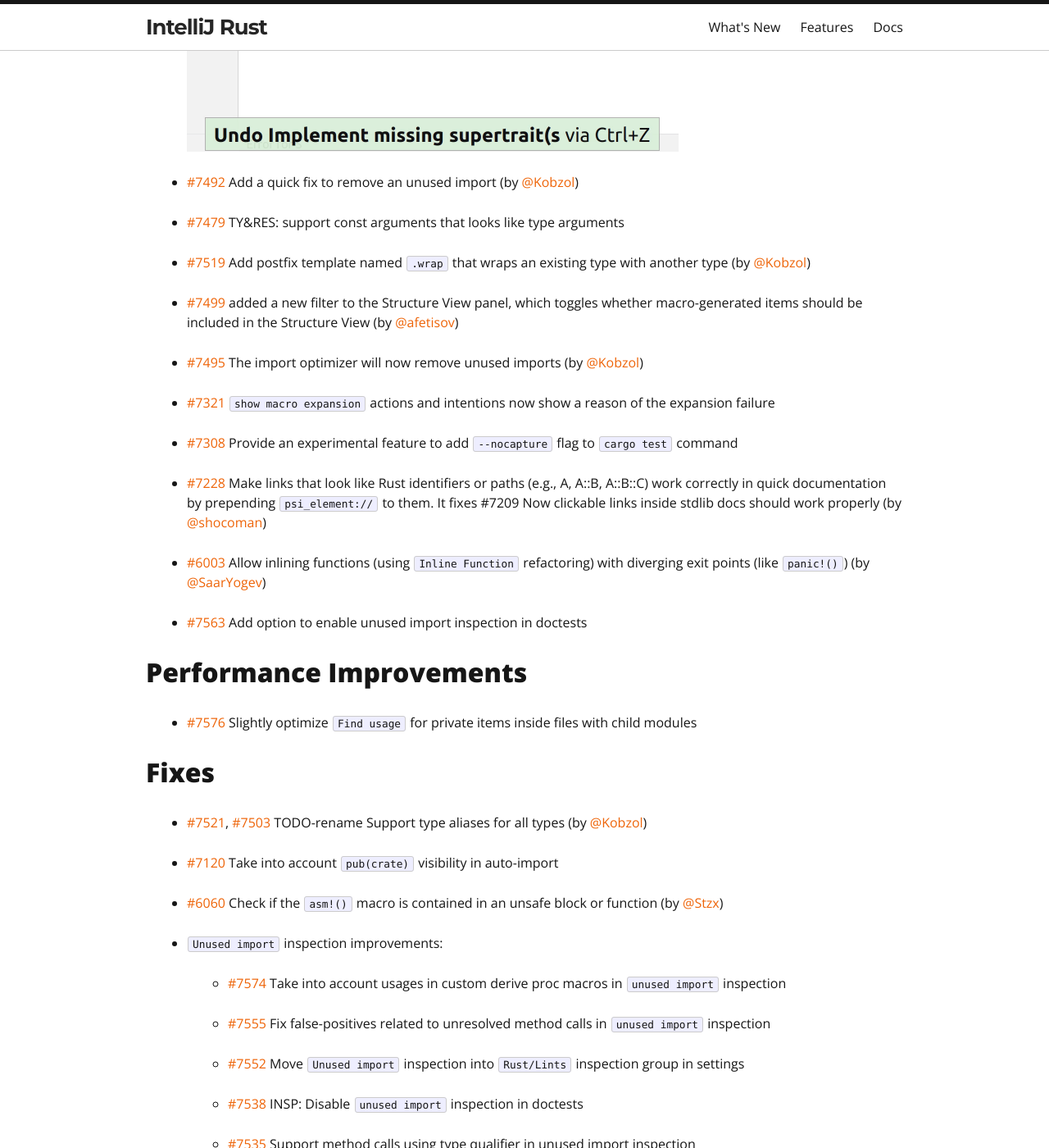
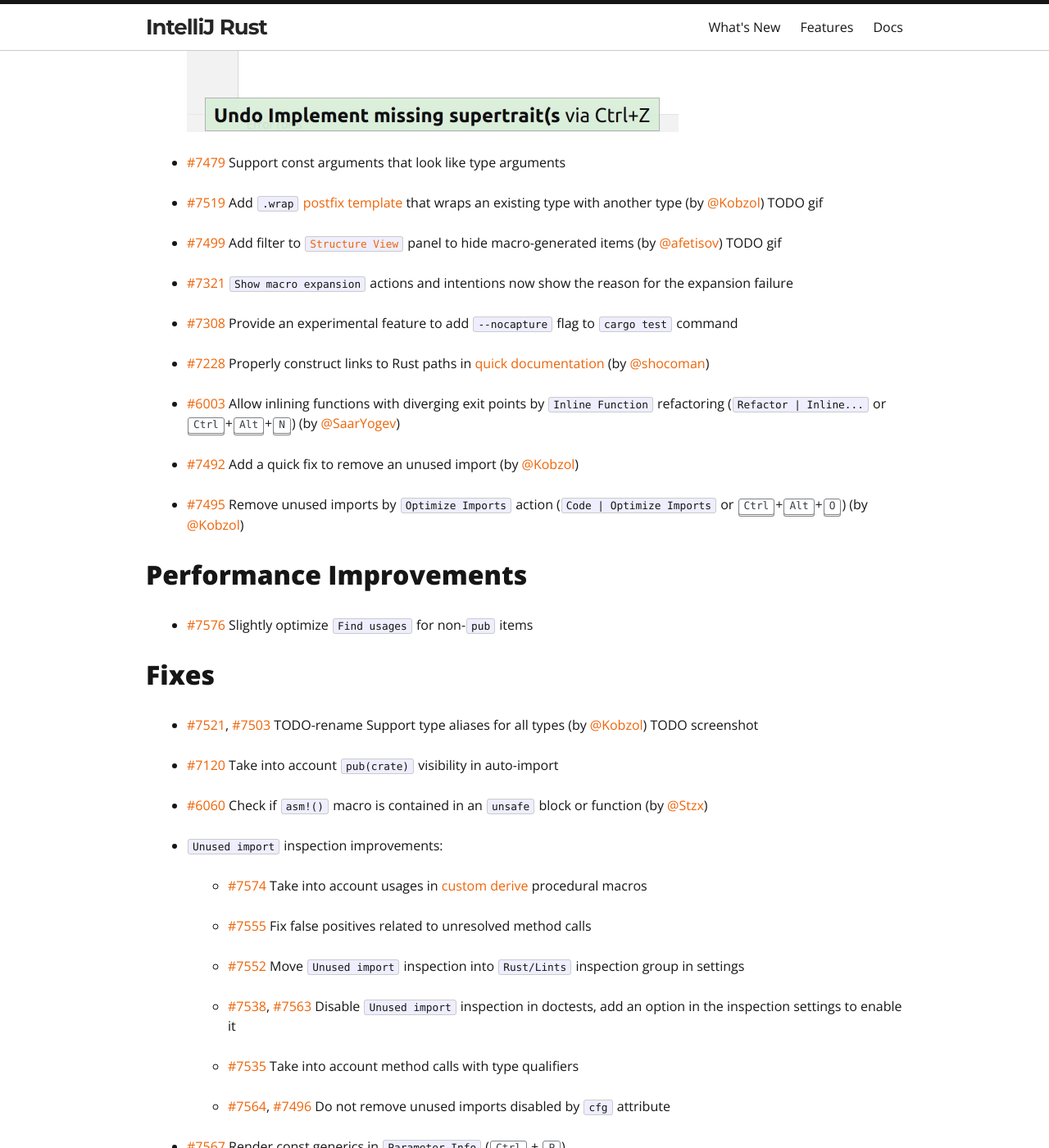
Before and after one commit to intellij-rust/intellij-rust.github.io, a Jekyll site: the page built from _posts/2021-08-02-changelog-152.markdown, in a window 1280 px wide and 1400 px high, scrolled down 3440 px. Shown: the whole window at 82% size. Built offline with Jekyll 4.4.1, drawn with Linux system fonts in a browser that asks for light colours; nearby versions of some CDN libraries; some web fonts are replaced; some of the changed text lies outside the part shown.

Commit message:
Fix comments

```diff
--- a/_posts/2021-08-02-changelog-152.markdown
+++ b/_posts/2021-08-02-changelog-152.markdown
@@ -7,24 +7,24 @@
 
 ## New Features
 
-* Introduce new intention actions:
+* Introduce new [intention actions]:
 
   * [#7480] `Implement Trait` to implement a trait for a `struct` or `enum` (by [@Kobzol])
 
     {% include gif-img.html path="/assets/posts/changelog-152/implement-trait" w="600px" %}
 
-    This intention action simplifies writing of trait impls. It automatically fills in `struct`/`enum`
+    This intention action simplifies writing of trait `impl`s. It automatically fills in `struct`/`enum`
     generics, generates implementations of trait members and allows you to replace trait generics.
 
-  * [#6838] `Convert function to closure` to convert a local named function to closure (by [@nschoellhorn])
+  * [#6838] `Convert function to closure` to convert a local function to a closure (by [@nschoellhorn])
 
     {% include gif-img.html path="/assets/posts/changelog-152/convert-function-to-closure" w="600px" %}
 
-  * [#6813] `Convert closure to function` to convert a lambda expression to a local named function (by [@nschoellhorn])
+  * [#6813] `Convert closure to function` to convert a closure to a local named function (by [@nschoellhorn])
 
     {% include gif-img.html path="/assets/posts/changelog-152/convert-closure-to-function" w="600px" %}
 
-  * [#6414] `Replace successive '_' with '..'` to replace redundant wildcards with a single `..` (by [@zeroeightysix])
+  * [#6414] `Replace successive '_' with '..'` to replace redundant `_` patterns with a single `..` (by [@zeroeightysix])
 
     {% include gif-img.html path="/assets/posts/changelog-152/replace-wildcards" w="600px" %}
 
@@ -34,83 +34,82 @@
 
 * Completion improvements:
 
-  * [#7487], [#7551], [#7536] Add completion for lambdas in expression positions that expect a function (by [@Kobzol])
+  * [#7487], [#7551], [#7536] Complete closure expressions in positions that expect a callable (by [@Kobzol])
 
     {% include gif-img.html path="/assets/posts/changelog-152/lambda-completion" w="600px" %}
 
-  * [#7481] Add completion for `pub(crate)` and `pub()` visibility modifers (by [@Kobzol])
+  * [#7481] Complete `pub(crate)` and `pub()` visibility modifiers (by [@Kobzol])
 
-  * [#6410] Add completion for layouts in `#[repr()]` attributes (by [@zeroeightysix])
+  * [#6410] Complete [layouts] in [`repr`] attributes (by [@zeroeightysix])
 
-  * [#7534], [#7571] Improve completion of items inside impl trait (by [@Kobzol])
+  * [#7534], [#7571] Improve completion for items inside `impl` blocks (by [@Kobzol])
 
     {% include gif-img.html path="/assets/posts/changelog-152/completion-member" w="600px" %}
 
-* [#7532] Add quick fix to implement missing supertrait(s) for a trait impl block (by [@Kobzol])
+* [#7532] Provide quick-fix to implement missing supertraits for `impl` block (by [@Kobzol])
 
   {% include gif-img.html path="/assets/posts/changelog-152/implement-supertraits" w="600px" %}
 
-* [#7492] Add a quick fix to remove an unused import (by [@Kobzol])
+* [#7479] Support const arguments that look like type arguments
 
-* [#7479] TY&RES: support const arguments that looks like type arguments
+* [#7519] Add `.wrap` [postfix template] that wraps an existing type with another type (by [@Kobzol])
+  TODO gif
 
-* [#7519] Add postfix template named `.wrap` that wraps an existing type with another type (by [@Kobzol])
+* [#7499] Add filter to [`Structure View`] panel to hide macro-generated items (by [@afetisov])
+  TODO gif
 
-* [#7499] added a new filter to the Structure View panel, which toggles whether macro-generated items
-  should be included in the Structure View (by [@afetisov])
-
-* [#7495] The import optimizer will now remove unused imports (by [@Kobzol])
-
-* [#7321] `show macro expansion` actions and intentions now show a reason of the expansion failure
+* [#7321] `Show macro expansion` actions and intentions now show the reason for the expansion failure
 
 * [#7308] Provide an experimental feature to add `--nocapture` flag to `cargo test` command
 
-* [#7228] Make links that look like Rust identifiers or paths (e.g., A, A::B, A::B::C) work correctly in
-  quick documentation by prepending `psi_element://` to them. It fixes #7209
-  Now clickable links inside stdlib docs should work properly (by [@shocoman])
+* [#7228] Properly construct links to Rust paths in [quick documentation] (by [@shocoman])
 
-* [#6003] Allow inlining functions (using `Inline Function` refactoring) with diverging exit points
-  (like `panic!()`) (by [@SaarYogev])
+* [#6003] Allow inlining functions with diverging exit points by `Inline Function` refactoring
+  (`Refactor | Inline...` or <kbd>Ctrl</kbd>+<kbd>Alt</kbd>+<kbd>N</kbd>) (by [@SaarYogev])
 
-* [#7563] Add option to enable unused import inspection in doctests
+* [#7492] Add a quick fix to remove an unused import (by [@Kobzol])
+
+* [#7495] Remove unused imports by `Optimize Imports` action (`Code | Optimize Imports` or <kbd>Ctrl</kbd>+<kbd>Alt</kbd>+<kbd>O</kbd>) (by [@Kobzol])
 
 ## Performance Improvements
 
-* [#7576] Slightly optimize `Find usage` for private items inside files with child modules
+* [#7576] Slightly optimize `Find usages` for non-`pub` items
 
 ## Fixes
 
 * [#7521], [#7503] TODO-rename Support type aliases for all types (by [@Kobzol])
+  TODO screenshot
 
 * [#7120] Take into account `pub(crate)` visibility in auto-import
 
-* [#6060] Check if the `asm!()` macro is contained in an unsafe block or function (by [@Stzx])
+* [#6060] Check if `asm!()` macro is contained in an `unsafe` block or function (by [@Stzx])
 
 * `Unused import` inspection improvements:
 
-  * [#7574] Take into account usages in custom derive proc macros in `unused import` inspection
+  * [#7574] Take into account usages in [custom derive] procedural macros
 
-  * [#7555] Fix false-positives related to unresolved method calls in `unused import` inspection
+  * [#7555] Fix false positives related to unresolved method calls
 
   * [#7552] Move `Unused import` inspection into `Rust/Lints` inspection group in settings
 
-  * [#7538] INSP: Disable `unused import` inspection in doctests
+  * [#7538], [#7563] Disable `Unused import` inspection in doctests,
+    add an option in the inspection settings to enable it
 
-  * [#7535] Support method calls using type qualifier in unused import inspection
+  * [#7535] Take into account method calls with type qualifiers
 
-  * [#7496] Fix handling conditionally disabled (with `#[cfg()]` attributes) code in `unused import` inspection
+  * [#7564], [#7496] Do not remove unused imports disabled by `cfg` attribute
 
 * [#7567] Render const generics in `Parameter Info` (<kbd>Ctrl</kbd> + <kbd>P</kbd>)
 
-* [#7564] Ignore conditionally disabled (with `#[cfg()]` attributes) imports when removing unused imports
+* [#7553] Add a trailing comma by [`Move Statement Up/Down`] action
+  (<kbd>Ctrl</kbd>+<kbd>Shift</kbd>+<kbd>Up</kbd>/<kbd>Down</kbd>) even when there are multiple elements in
+  the last line (by [@t-kameyama])
 
-* [#7553] Up/Down mover: add a trailing comma even when there are multiple elements in the last line (by [@t-kameyama])
+* [#6904] Fix [`Move Statement Up/Down`] action on `vec!` macro arguments (by [@t-kameyama])
 
-* [#6904] Up/Down mover: move vec macro arguments (by [@t-kameyama])
+* [#7547] Do not offer [live templates] in patterns
 
-* [#7547] Don't offer live templates (like `p` that inserts `println!()`) in patterns
-
-* [#7546] INSP: add comma to match arm if needed in "Lift return out" (by [@t-kameyama])
+* [#7546] Add comma to match arm if needed by `Lift return` quick-fix (by [@t-kameyama])
 
 * [#7540] Filter out existing features in dependency features completion
 
@@ -202,5 +200,16 @@
 [#7574]: https://github.com/intellij-rust/intellij-rust/pull/7574
 [#7576]: https://github.com/intellij-rust/intellij-rust/pull/7576
 
+[intention actions]: https://plugins.jetbrains.com/plugin/8182-rust/docs/rust-code-generation.html#intention-actions
 [Go to generated declaration]: https://plugins.jetbrains.com/plugin/8182-rust/docs/wasm-projects-support.html#goto-wasm-bindgen
 [`format_args_capture`]: https://github.com/rust-lang/rust/issues/67984
+[layouts]: https://doc.rust-lang.org/reference/type-layout.html#representations
+[`repr`]: https://github.com/rust-lang/rfcs/blob/master/text/1358-repr-align.md
+[postfix template]: https://plugins.jetbrains.com/plugin/8182-rust/docs/rust-code-generation.html#postfix-completion
+[`Structure View`]: https://www.jetbrains.com/help/idea/viewing-structure-of-a-source-file.html
+[quick documentation]: https://plugins.jetbrains.com/plugin/8182-rust/docs/rust-code-reference-info.html#quick-docs
+[custom derive]: https://doc.rust-lang.org/reference/procedural-macros.html#derive-macros
+[`Move Statement Up/Down`]: https://www.jetbrains.com/help/idea/working-with-source-code.html#move-statements
+[live templates]: https://plugins.jetbrains.com/plugin/8182-rust/docs/rust-code-generation.html#live-templates
+[`CARGO_HOME`]: https://doc.rust-lang.org/cargo/guide/cargo-home.html
+[crates local index]: https://github.com/intellij-rust/intellij-rust/issues/6463
```
Also changed, not shown: other parts of _posts/2021-08-02-changelog-152.markdown (+4 -5 lines).
